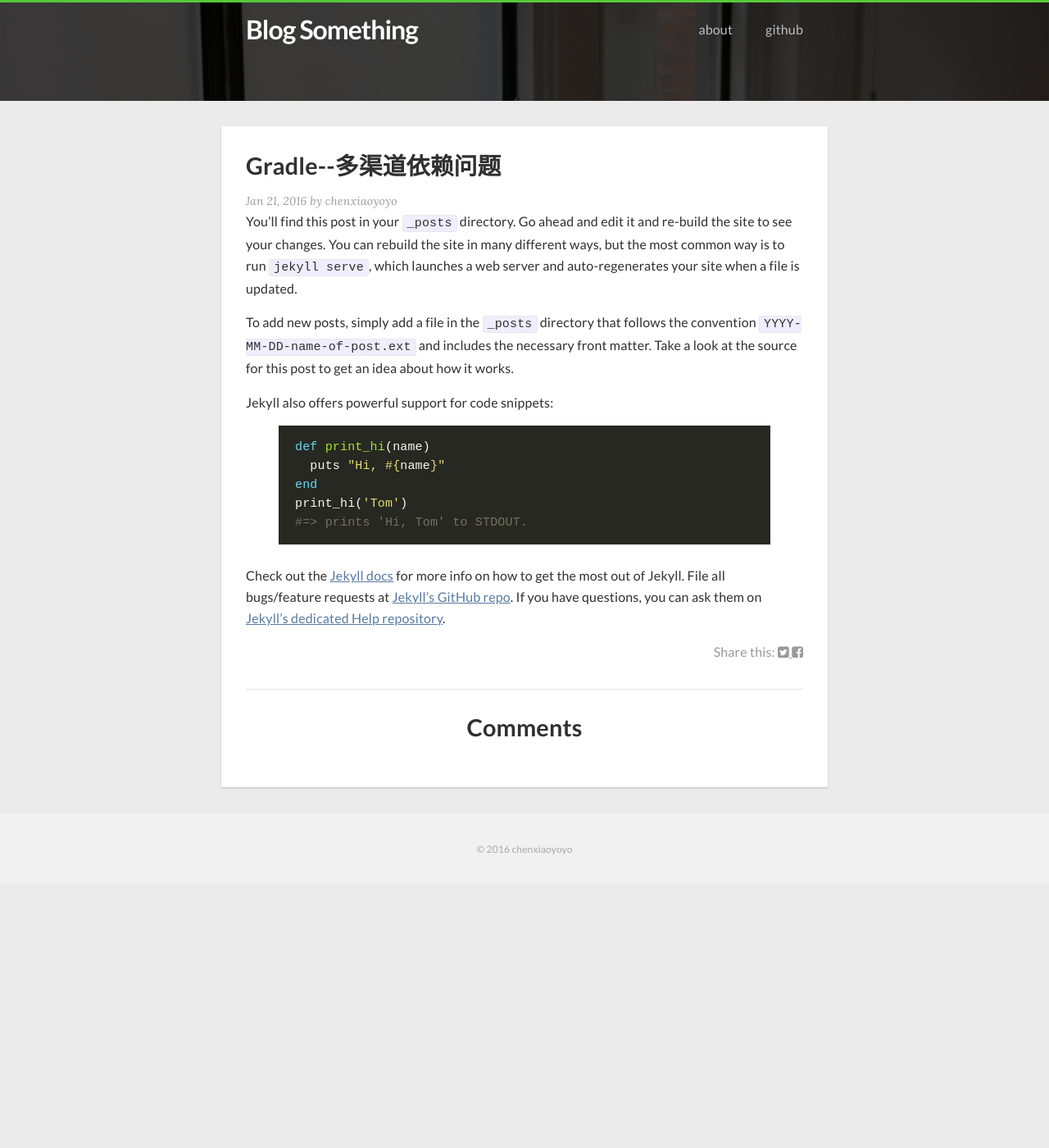
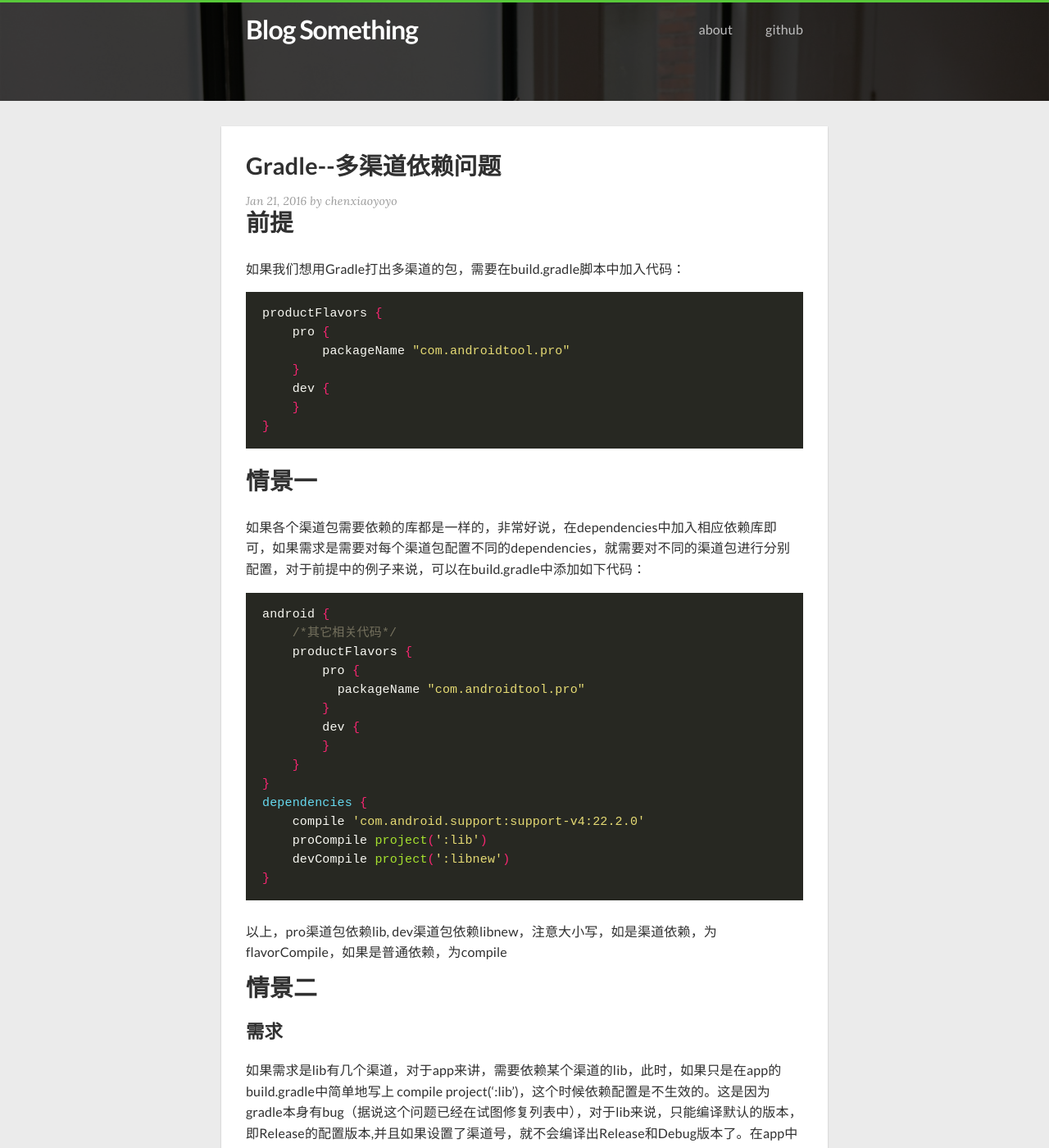
Before and after one commit to chenxiaoyoyo/chenxiaoyoyo.github.com, a Jekyll site: the page built from _posts/2016-01-21-gradle-for-productflalor-dependencies.markdown, in a window 1280 px wide and 1400 px high. Shown: the whole window at 82% size. Built offline with Jekyll 4.4.1, drawn with Linux system fonts in a browser that asks for light colours; nearby versions of some CDN libraries; comment, search, counter and statistics services are not loaded; some of the changed text lies outside the part shown.

Commit message:
Update 2016-01-21-gradle-for-productflalor-dependencies.markdown
first md file

````diff
--- a/_posts/2016-01-21-gradle-for-productflalor-dependencies.markdown
+++ b/_posts/2016-01-21-gradle-for-productflalor-dependencies.markdown
@@ -5,22 +5,80 @@ date:   2016-01-21 11:00:00
 categories: jekyll update
 comments: true
 ---
-You’ll find this post in your `_posts` directory. Go ahead and edit it and re-build the site to see your changes. You can rebuild the site in many different ways, but the most common way is to run `jekyll serve`, which launches a web server and auto-regenerates your site when a file is updated.
+##前提
+如果我们想用Gradle打出多渠道的包，需要在build.gradle脚本中加入代码：
+```gradle
+productFlavors {
+    pro {
+        packageName "com.androidtool.pro"
+    }
+    dev {
+    }
+}
+```
+##情景一
+如果各个渠道包需要依赖的库都是一样的，非常好说，在dependencies中加入相应依赖库即可，如果需求是需要对每个渠道包配置不同的dependencies，就需要对不同的渠道包进行分别配置，对于前提中的例子来说，可以在build.gradle中添加如下代码：
+```gradle
+android {
+    /*其它相关代码*/
+    productFlavors {
+        pro {
+          packageName "com.androidtool.pro"
+        }
+        dev {
+        }
+    }
+}
+dependencies {
+    compile 'com.android.support:support-v4:22.2.0'
+    proCompile project(':lib')
+    devCompile project(':libnew')
+}
+```
+以上，pro渠道包依赖lib, dev渠道包依赖libnew，注意大小写，如是渠道依赖，为flavorCompile，如果是普通依赖，为compile
+##情景二
+###需求
+如果需求是lib有几个渠道，对于app来讲，需要依赖某个渠道的lib，此时，如果只是在app的build.gradle中简单地写上
+compile project(':lib')，这个时候依赖配置是不生效的。这是因为gradle本身有bug（据说这个问题已经在试图修复列表中），对于lib来说，只能编译默认的版本，即Release的配置版本,并且如果设置了渠道号，就不会编译出Release和Debug版本了。在app中直接使用compile，则是表明了我需要依赖lib的默认Release版本，但是Release版本已经不会被编译了，这个设置显然就会发生错误……（虽然不会报错，但是依赖是不生效的）~~
+###解决方案
+值得庆幸的是，gradle设置了一个参数可以解决这个问题。如果设置了渠道号，则要在lib的build.gradle中声明**publishNonDefault true**，表示编译此lib的其它所有的编译版本：
+```gradle
+android {
+    publishNonDefault true
 
-To add new posts, simply add a file in the `_posts` directory that follows the convention `YYYY-MM-DD-name-of-post.ext` and includes the necessary front matter. Take a look at the source for this post to get an idea about how it works.
-
-Jekyll also offers powerful support for code snippets:
-
-{% highlight ruby %}
-def print_hi(name)
-  puts "Hi, #{name}"
-end
-print_hi('Tom')
-#=> prints 'Hi, Tom' to STDOUT.
-{% endhighlight %}
-
-Check out the [Jekyll docs][jekyll] for more info on how to get the most out of Jekyll. File all bugs/feature requests at [Jekyll’s GitHub repo][jekyll-gh]. If you have questions, you can ask them on [Jekyll’s dedicated Help repository][jekyll-help].
-
-[jekyll]:      http://jekyllrb.com
-[jekyll-gh]:   https://github.com/jekyll/jekyll
-[jekyll-help]: https://github.com/jekyll/jekyll-help
+    productFlavors {
+        pro { }
+        dev { }
+    }
+}
+```
+之后在app中的依赖中声明需要依赖的相应版本，如下代码所示（通过验证，如果app中没有声明相应的渠道号，刚编译会出现找不到devCompile的错误，所以lib和app中的渠道号应该保持相一致的）：
+```gradle
+android {
+    /*其它相关代码*/
+    productFlavors {
+        pro { }
+        dev { }
+    }
+}
+dependencies {
+    /*其它相关代码*/
+    proCompile project(path:':lib', configuration:'proRelease') // or 'proDebug'
+    devCompile project(path:':lib', configuration:'devDebug') // or 'devRelease'
+}
+```
+##情景三
+此需求是情景二需求的延伸，即如果你的lib只有一个渠道，或你的app只需要依赖一个渠道，还有一个方法，不用声明**publishNonDefault true**，而是声明lib的默认配置为你所需要依赖的配置，**defaultPublishConfig"devRelease"**，这样在app中就不用按上面的格式写依赖了，直接写**compile project(':lib')**即可，如下：
+在你的lib的build.gradle中，声明lib的默认编译版本：
+```gradle
+android {
+    defaultPublishConfig　"devRelease"
+}
+```
+在你的app的build.gradle中，需要加上如下的依赖脚本：
+```gradle
+dependencies {
+    /*其它相关代码*/
+    compile project(':lib')
+}
+```
````
